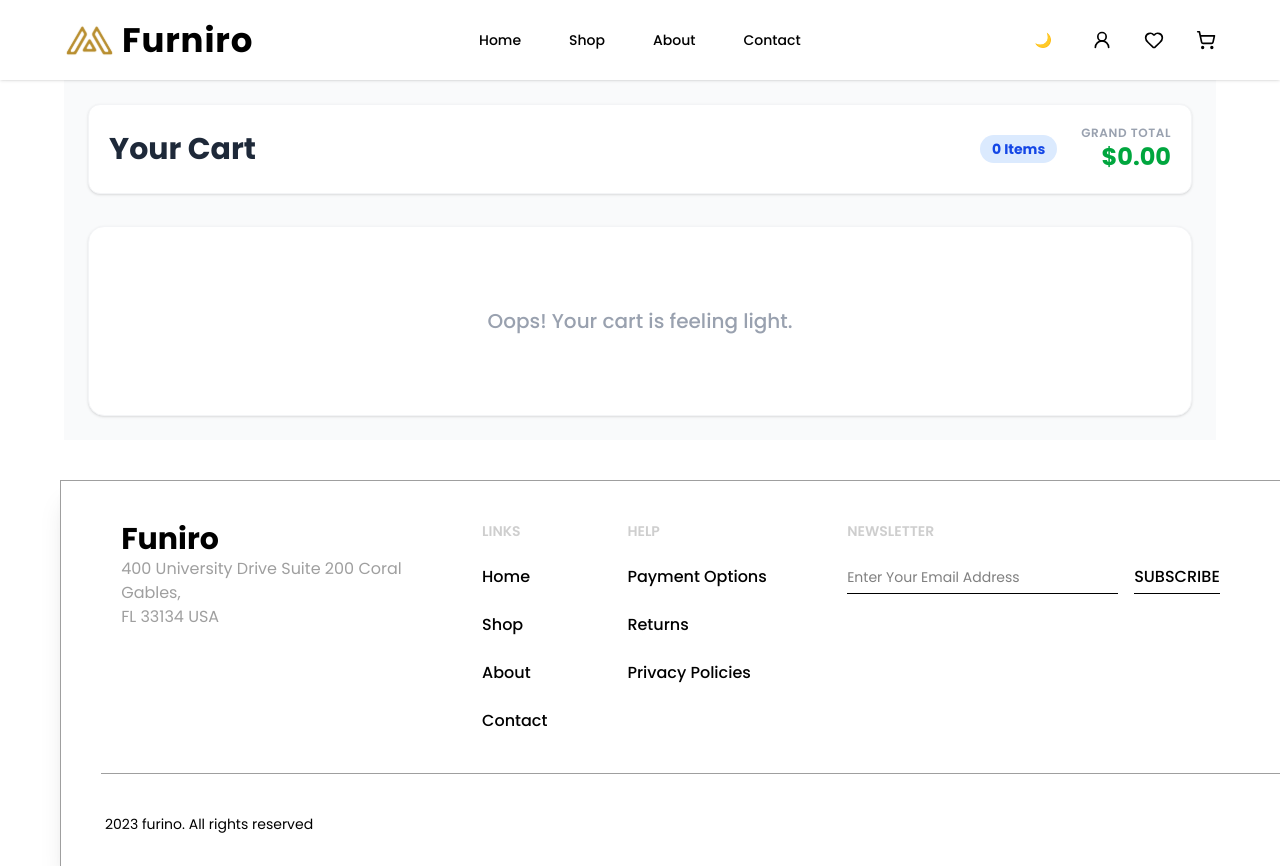
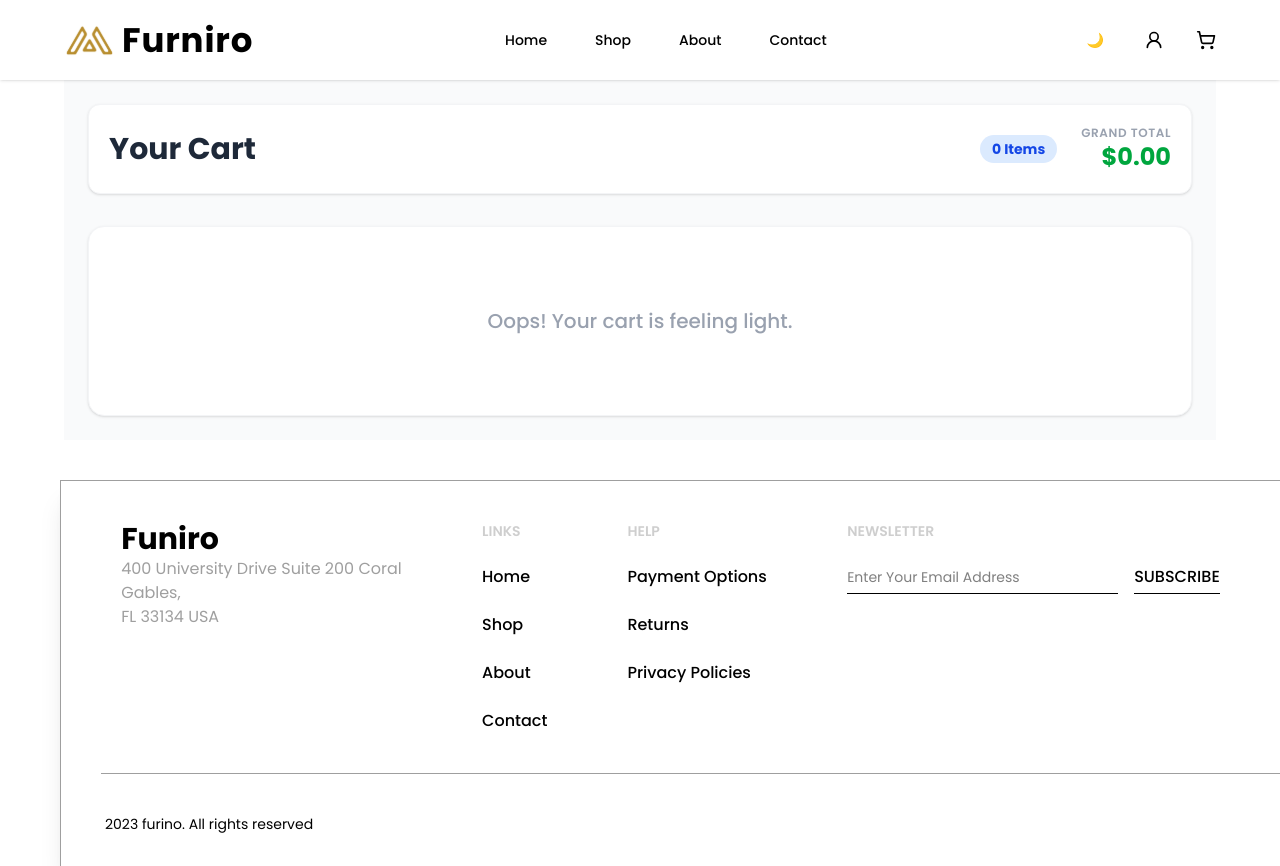
Before and after one commit to ayush349919/funiro, a React (Vite) app: page /cart in a window 1280 px wide. Built offline with nearby package versions, Linux system fonts and the light colour scheme.

Commit message:
Did some changes

```diff
--- a/src/App.jsx
+++ b/src/App.jsx
@@ -6,7 +6,6 @@ import About from "./pages/About";
 import Home from "./pages/Home";
 import Shop from "./pages/Shop";
 import Contact from "./pages/Contact";
-import Favourite from "./pages/Favourite";
 import ProductCart from "./pages/ProductCart";
 import ProfilePage from "./pages/ProfilePage";
 import ProceedToPay from "./pages/ProceedToPay"
@@ -35,7 +34,6 @@ export default function App() {
           <Route path="/about" element={<About />} />
           <Route path="/contact" element={<Contact />} />
           <Route path="/profile" element={<ProfilePage />} />
-          <Route path="/favourite" element={<Favourite />} />
           <Route path="/cart" element={<ProductCart />} />
           <Route path="/checkout" element={<ProceedToPay/>}></Route>
           <Route path="/details/:id" element={<SingleProductPage/>} ></Route>
--- a/src/components/Navbar.jsx
+++ b/src/components/Navbar.jsx
@@ -1,7 +1,7 @@
 import { Link } from "react-router-dom";
 import { useSelector, useDispatch } from "react-redux";
 import { toggleTheme } from "../Redux/slices/theme";
-import { Heart, ShoppingCart, UserRound, Menu, X } from "lucide-react"; // Menu aur X icons add kiye
+import { ShoppingCart, UserRound, Menu, X } from "lucide-react"; // Menu aur X icons add kiye
 import { useState } from "react";
 import logo from "../assets/main.svg";
 
@@ -48,7 +48,6 @@ export default function Navbar() {
           </button>
 
           <Link to="/profile" className="hidden sm:block"><UserRound className="w-5 h-5 hover:text-gray-400" /></Link>
-          <Link to="/favourite" className="hidden sm:block"><Heart className="w-5 h-5 hover:text-gray-400" /></Link>
           <Link to="/cart" className="relative">
             <ShoppingCart className="w-5 h-5 hover:text-gray-400" />
             {/* Optional: Add badge here if you have totalQuantity */}
@@ -71,7 +70,7 @@ export default function Navbar() {
           ))}
           <div className="flex justify-center gap-8 py-2 border-t pt-4 sm:hidden">
              <Link to="/profile" onClick={() => setIsOpen(false)}><UserRound /></Link>
-             <Link to="/favourite" onClick={() => setIsOpen(false)}><Heart /></Link>
+
           </div>
         </ul>
       </div>
```
